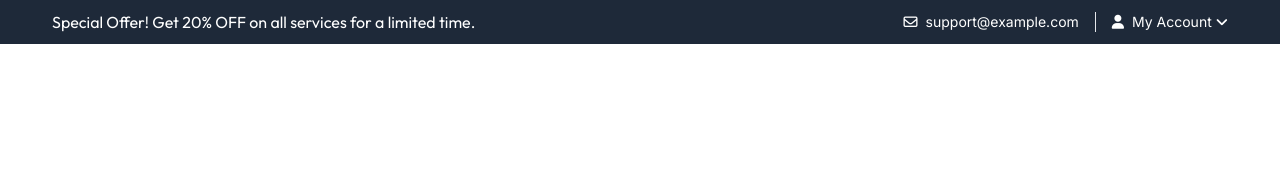
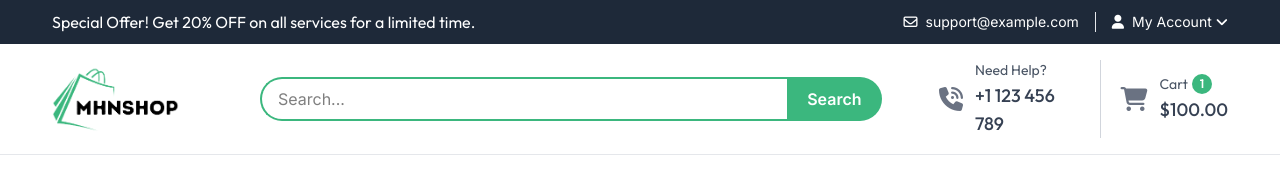
Before and after one commit to MEHEDIHASANNIPO/mhnshop-tailwind-template, a website: page index.html in a window 1280 px wide. Drawn offline with Linux system fonts and the light colour scheme.

Commit message:
header section created

```diff
--- a/index.html
+++ b/index.html
@@ -49,8 +49,43 @@
     <!-- Header Top End -->
 
     <!-- Header Start -->
-    <header id="header-area">
+    <header id="header-area" class="bg-white border-b border-gray-200 py-4">
+        <div class="container mx-auto px-3">
+            <div class="flex items-center justify-between gap-5">
+                <div class="w-3/4 flex items-center gap-20">
+                    <a href="index.html" class="block">
+                        <img src="./assets/img/logo.png" alt="" class="max-w-32 object-cover">
+                    </a>
+                    <div class="flex items-center flex-1">
+                        <input type="text" placeholder="Search..." class="border-2 border-r-0 border-mainColor rounded-l-full py-2 px-4 w-4/5 focus-visible:outline-mainColor">
+                        <button type="submit" class="bg-mainColor text-white font-semibold py-2.5 px-5 rounded-r-full cursor-pointer">Search</button>
+                    </div>
+                </div>
 
+                <div class="w-1/4">
+                    <div class="flex items-center justify-end gap-5">
+                        <div class="flex items-center gap-3 border-r border-gray-300 pr-5">
+                            <i class="fa-solid fa-phone-volume text-2xl text-gray-500"></i>
+                            <h4 class="flex flex-col gap-0.5">
+                                <span class="text-gray-600 text-sm">Need Help?</span>
+                                <a href="tel:+123456789" class="text-lg font-medium text-gray-700">+1 123 456 789</a>
+                            </h4>
+                        </div>
+
+                        <div class="flex items-center gap-3 group cursor-pointer">
+                            <i class="fa-solid fa-cart-shopping text-2xl text-gray-500"></i>
+                            <div class="flex flex-col gap-0.5">
+                                <h2 class="flex items-center gap-1">
+                                    <span class="text-gray-600 text-sm">Cart</span>
+                                    <span class="w-5 h-5 flex items-center justify-center rounded-full bg-mainColor text-white text-xs font-semibold">1</span>
+                                </h2>
+                                <span class="text-lg font-medium text-gray-700 group-hover:text-mainColor font-outfit">$100.00</span>
+                            </div>
+                        </div>
+                    </div>
+                </div>
+            </div>
+        </div>
     </header>
     <!-- Header End -->
 </body>
```
Also changed, not shown: assets/css/style.css, assets/img/logo.png (added).
